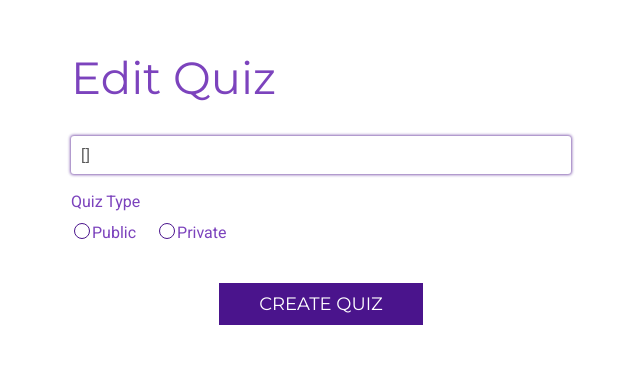
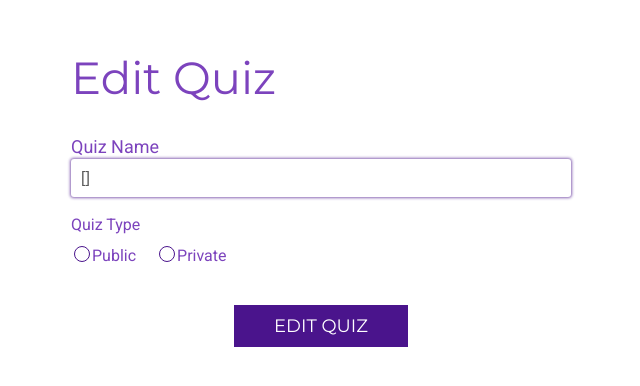
Before and after one commit to JonDunlap/asl_quiz_base-JonDunlap, a Node server app: template web/app/views/quizzes/form.pug in a window 1280 px wide. Shown: the part 116-502 px from the top of the page, without its empty margins (109-749 px from the left). Run offline with Node 20, Linux system fonts and the light colour scheme; the template is opened without the code that fills it, so the values that code supplies are empty; some libraries are stand-ins or nearby versions.

Commit message:
Add logic for button text, fix label for name field

```diff
--- a/web/app/views/quizzes/form.pug
+++ b/web/app/views/quizzes/form.pug
@@ -2,8 +2,8 @@
 block content
 	h1.heading= id ? 'Edit Quiz' : 'Create a New Quiz'
 	form.form(method="POST")
-		label.form__label= name ? name : 'Quiz Name'
-			input.form__input(type="text", name="title", value=name)
+		label.form__label Quiz Name
+			input.form__input(type="text", name="name", value=name)
 		label.form__label
 			span.form__labelInline Quiz Type
 			label.form__labelInline
@@ -12,7 +12,7 @@
 			label.form__labelInline
 				input.form__input__radio(type="radio", name="type", value="private", checked=type === 'private')
 				span Private
-		button.button.active(type="submit") Create Quiz
+		button.button.active(type="submit")= id ? 'Edit Quiz' : 'Create Quiz'
 		if errors
 			for error in errors
 				small.flash=error.msg
```
